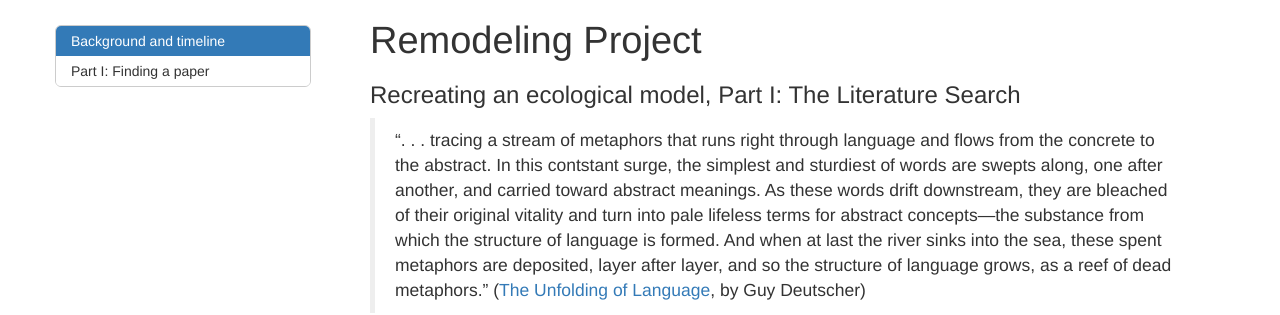
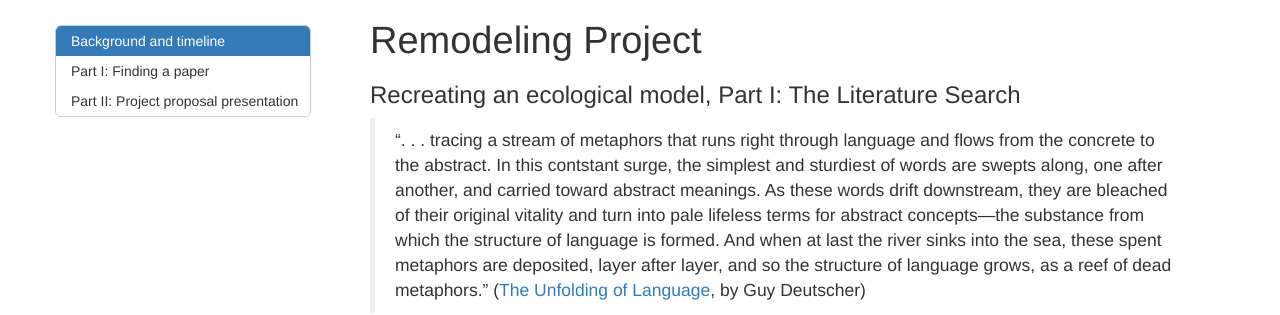
Before and after one commit to ColbyEcology/colbyecology.github.io, a Jekyll site: the page Assignments/RemodelingProject/RemodelingPrject_ProposalPres.html, which Jekyll copies as it is, in a window 1280 px wide. Shown: the top 315 px of the page. Built offline with Jekyll 4.4.1, drawn with Linux system fonts in a browser that asks for light colours.

Commit message:
update rm pres info

```diff
--- a/Assignments/RemodelingProject/RemodelingPrject_ProposalPres.html
+++ b/Assignments/RemodelingProject/RemodelingPrject_ProposalPres.html
@@ -350,8 +350,9 @@ div.tocify {
 <p>Last bit on criteria. I would like for you to avoid two types of model: (1) individual-based models (AKA agent-based models, IBMs, ABMs) and (2) species distribution models (AKA ecological niche models, ENMs, SDMs). IBMs require a totally different type of programming, which I would like you to steer away from. If you have experience or want to learn these methods I’d of course support you, but I cannot give you the support that you may need to complete a successful project. SDMs require external data, and these data aren’t always accessible. Like with the IBMs, if you have experience or want to learn these methods I’d of course support you, but I cannot give you the support that you may need to complete a successful project.</p>
 <p>For this first set of 7 papers, I would like for you to create a folder in <code>Private/RemodelingProject/</code> called <code>PotentialPapers</code>. In here, save .pdf copies of papers that capture your interests that have a modeling component. Have all of the papers there by <strong>Monday, October 04</strong>. I will look over them and we will arrange to meet to discuss your interests and capabilities to recreate the model.</p>
 <p>An important note is that I would like for you to look for papers without concern for the “difficulty.” Each project will likely have differing degrees of difficulty, and I will do my best to standardize them all by making lighter models more substantive and more difficult models lighter. Really, I want the subject to be important and interesting to you, because that will bring out your drive and best work!</p>
-<div id="part-ii-project-proposal-presentation" class="section level2">
-<h2>Part II: Project proposal presentation</h2>
+</div>
+<div id="part-ii-project-proposal-presentation" class="section level1">
+<h1>Part II: Project proposal presentation</h1>
 <p>Congratulations! You’ve hopefully decided upon a paper for your Remodeling Project by this point! This paper will be the major project for this course, which will be one of the main foci of the course follwing break.</p>
 <p>As mentioned above in Part I, the next step in this project will be to deeply familiarize yourself with the paper and to share it with the rest of the class. The benefits of these presentations are threefold:</p>
 <ol style="list-style-type: decimal">
@@ -359,12 +360,11 @@ div.tocify {
 <li>You and your classmates learn about ecology and modeling from hearing about each other’s projects</li>
 <li>It will be gratifying and there will be solidarity seeing each other’s projects develop</li>
 </ol>
-<div id="the-paper-proposal-presentation-details" class="section level3">
-<h3>The paper proposal presentation details</h3>
+<div id="the-paper-proposal-presentation-details" class="section level2">
+<h2>The paper proposal presentation details</h2>
 <p>I ask that this first presentation, that will take place <strong>October 11</strong> in lab, be 12—15 minutes long. There will be a few minutes for questions following each presentation. The format of the presentation should be that of the scientific paper itself, with a conceptual background, motivation (e.g., hypotheses, goals, aims), methods, results, and discussion. If I had to suggest a ratio of time for each of the sections in for the presentations (excluding motivation), I would suggest a 2:1:2:2. That’s mostly because I want you to present on the ecology of the paper, why a model was warranted, what the model yielded, and what the model output means for the ecological question. Your next presentation on October 25 will be <em>strictly</em> on methodology, so please just summarize them here. (The methods presentation will be around 1:2 of (what they did):(what you are doing).)</p>
 <p>Aside from that, I don’t have any strict guidelines. Generally presentations have little text on slide, a goal of around 1 slide per minute works well, and remember that slides are enhancements for talks, not crutches.</p>
 <p>I’m looking forward to learning about these papers in more depth next Monday!</p>
-</div>
 </div>
 </div>
 
```
